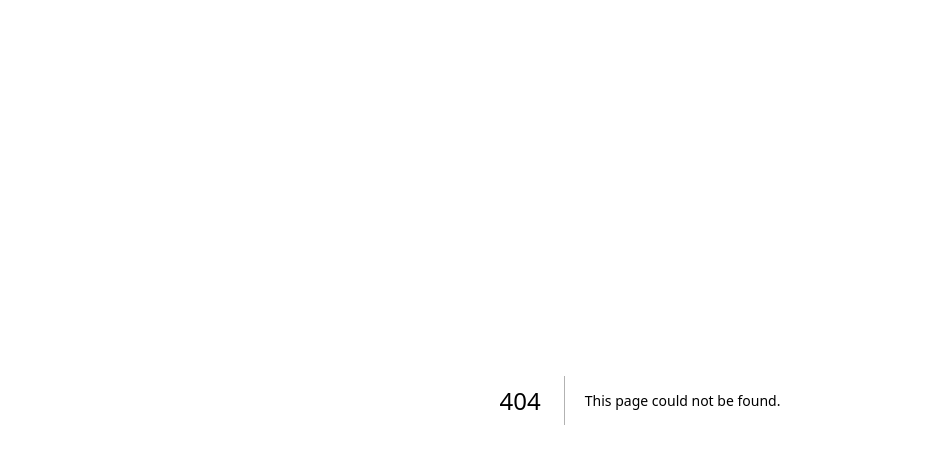
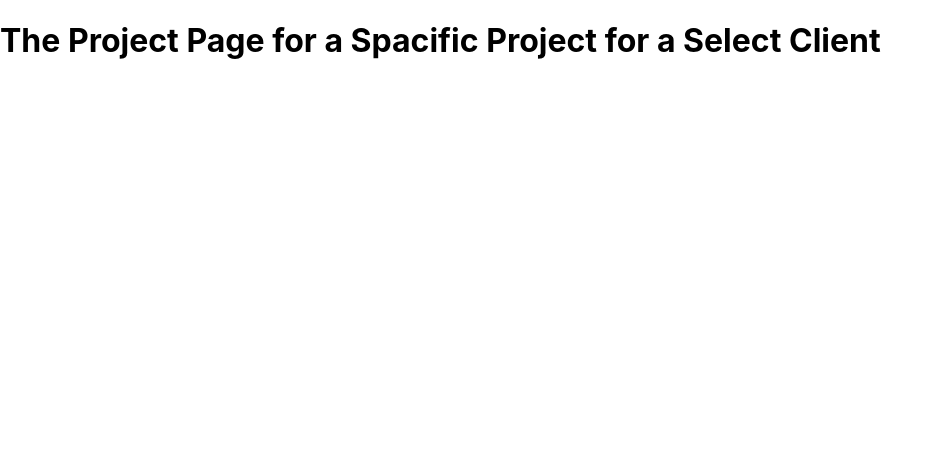
Before and after one commit to silviolimeira/nextjs-course, a Next.js app: page /clients/1/1 in a window 1280 px wide. Before the commit this address had no page. Shown: the top 464 px of the page, without its empty margins (0-943 px from the left). Built offline with nearby package versions, Linux system fonts and the light colour scheme.

Commit message:
Building Nested Dynamic Routes & Paths

```diff
--- /dev/null
+++ b/pages/clients/[id]/[clientprojectid].js
@@ -0,0 +1,14 @@
+import { useRouter } from "next/router";
+
+function SelectedProjectPage() {
+  const router = useRouter();
+  console.log(router.query);
+
+  return (
+    <div>
+      <h1>The Project Page for a Spacific Project for a Select Client</h1>
+    </div>
+  );
+}
+
+export default SelectedProjectPage;
```
Also changed, not shown: pages/clients/[id]/index.js (added, +14 -0 lines), pages/clients/index.js (added, +9 -0 lines).
